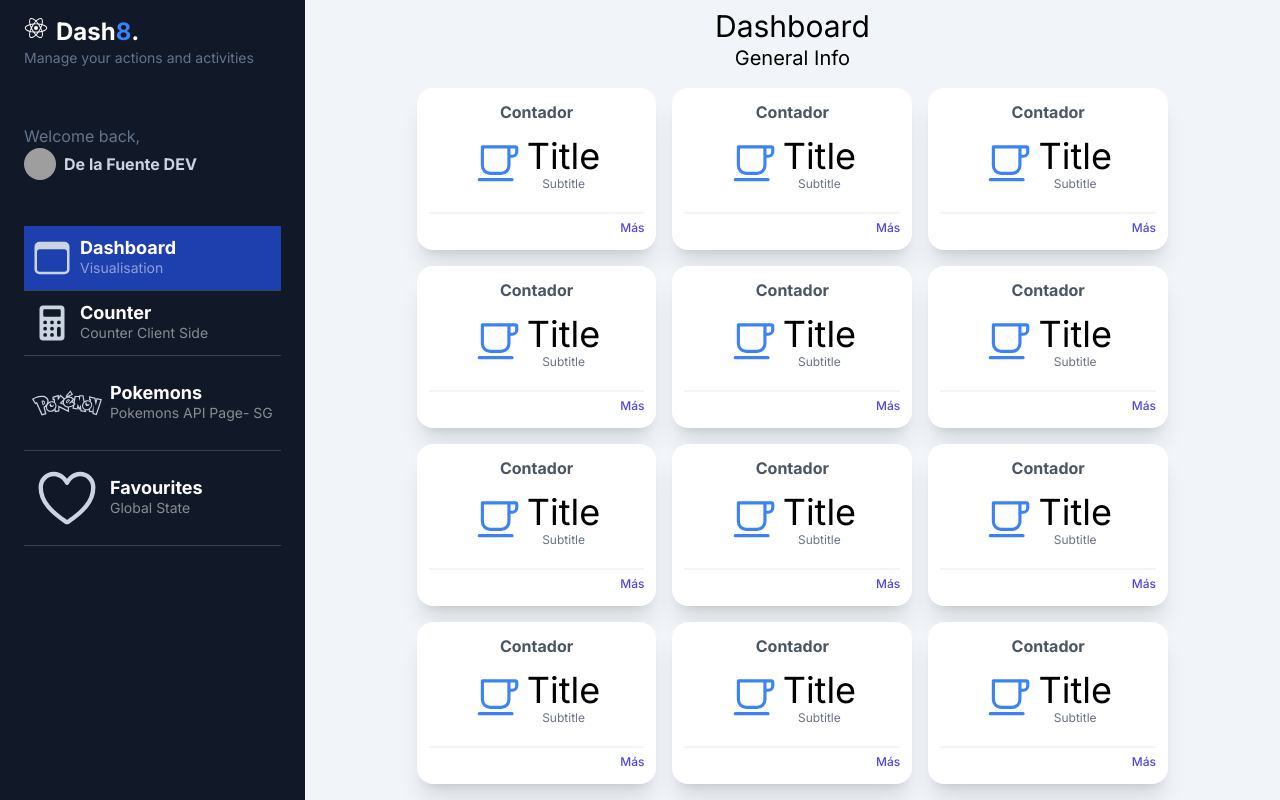
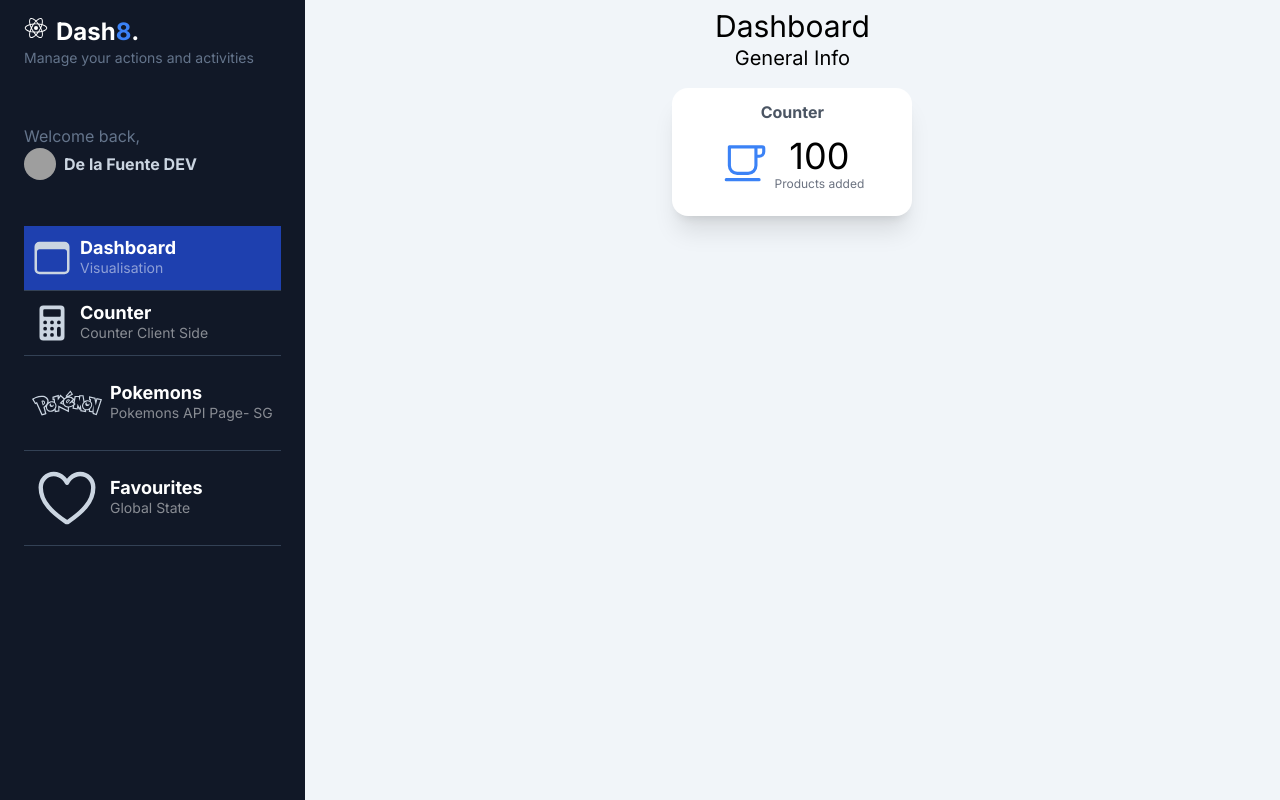
Before and after one commit to delafuentej/next_dashboard, a Next.js app: page /dashboard/main in a window 1280 px wide. Built offline with nearby package versions, Linux system fonts and the light colour scheme; grey boxes are pictures that could not be loaded.

Commit message:
widgetsGrid component

```diff
--- a/src/app/dashboard/main/page.tsx
+++ b/src/app/dashboard/main/page.tsx
@@ -1,6 +1,7 @@
 import { SimpleWidget } from '@/components';
 import React from 'react';
 import { Metadata } from 'next';
+import WidgetsGrid from '@/components/dashboard/WidgetsGrid';
 
 export const metadata: Metadata = {
   title: 'Admin Dashboard',
@@ -13,21 +14,7 @@ const Main = () => {
       <h1 className='mt-2 text-3xl'>Dashboard</h1>
       <span className='text-xl'>General Info</span>
 
-      <div className='flex flex-wrap items-center justify-center p-2'>
-        <SimpleWidget />
-        <SimpleWidget />
-        <SimpleWidget />
-        <SimpleWidget />
-        <SimpleWidget />
-        <SimpleWidget />
-        <SimpleWidget />
-        <SimpleWidget />
-        <SimpleWidget />
-        <SimpleWidget />
-        <SimpleWidget />
-        <SimpleWidget />
-        <SimpleWidget />
-      </div>
+     <WidgetsGrid />
     </div>
   )
 
--- a/src/components/SimpleWidget.tsx
+++ /dev/null
@@ -1,30 +0,0 @@
-import { IoCafeOutline } from "react-icons/io5"
-
-export const SimpleWidget = () => {
-  return (
-    <div className="bg-white shadow-xl p-3 sm:min-w-[25%] min-w-full  rounded-2xl border-1 border-gray-50 mx-2 my-2">
-      <div className="flex flex-col">
-        <div>
-          <h2 className="font-bold text-gray-600 text-center">Contador</h2>
-        </div>
-        <div className="my-3">
-          <div className="flex flex-row items-center justify-center space-x-1 ">
-            <div id="icon">
-              {/* Icono irá aquí */}
-              <IoCafeOutline size={50} className="text-blue-500"/>
-            </div>
-            <div id="temp" className="text-center">
-              <h4 className="text-4xl">Title</h4>
-              <p className="text-xs text-gray-500">Subtitle</p>
-            </div>
-          </div>
-        </div>
-
-        <div className="w-full place-items-end text-right border-t-2 border-gray-100 mt-2">
-            <a href="#" className="text-indigo-600 text-xs font-medium">Más</a>
-        </div>
-
-      </div>
-    </div>
-  )
-}
--- /dev/null
+++ b/src/components/dashboard/SimpleWidget.tsx
@@ -0,0 +1,52 @@
+import Link from "next/link";
+import { IoCafeOutline } from "react-icons/io5";
+
+interface Props {
+  title: string;
+  subTitle?: string;
+  label?: string;
+  icon?: React.ReactNode;
+  href?: string;
+}
+
+export const SimpleWidget = ({title, subTitle, label, icon, href}: Props) => {
+  return (
+    <div className="bg-white shadow-xl p-3 sm:min-w-[25%] min-w-full  rounded-2xl border-1 border-gray-50 mx-2 my-2">
+      <div className="flex flex-col">
+        { label &&
+       ( <div>
+          <h2 className="font-bold text-gray-600 text-center">{label}</h2>
+        </div> )
+        }
+
+        <div className="my-3">
+          <div className="flex flex-row items-center justify-center space-x-1 ">
+
+            { icon &&
+              (<div id="icon">
+              {/* Icono irá aquí */}
+                <IoCafeOutline size={50} className="text-blue-500"/>
+              </div>)
+            }
+
+            <div id="temp" className="text-center">
+              <h4 className="text-4xl">{title}</h4>
+
+              { subTitle && ( <p className="text-xs text-gray-500">{subTitle}</p>)}
+            </div>
+          </div>
+        </div>
+            {href &&
+            (
+              <div className="w-full place-items-end text-right border-t-2 border-gray-100 mt-2">
+                <Link href={href} className="text-indigo-600 text-xs font-medium">More</Link>
+          </div>
+            )
+            }
+
+
+
+      </div>
+    </div>
+  )
+}
--- /dev/null
+++ b/src/components/dashboard/WidgetsGrid.tsx
@@ -0,0 +1,24 @@
+'use client';
+
+import React from 'react'
+import { SimpleWidget } from './SimpleWidget';
+import { IoCartOutline } from 'react-icons/io5';
+import { useAppSelector } from '../../store/index';
+
+const WidgetsGrid = () => {
+    const isCart = useAppSelector( state => state.counter.count)
+  return (
+        <div className='flex flex-wrap items-center justify-center p-2'>
+        <SimpleWidget
+            title={`${isCart}`}
+            subTitle='Products added'
+            label='Counter'
+            icon = {<IoCartOutline size={70} className='text-blue-600'/>}
+            />
+        {/* <SimpleWidget  title=''/> */}
+
+      </div>
+  )
+}
+
+export default WidgetsGrid
```
Also changed, not shown: src/components/index.ts (+4 -3 lines), src/components/sidebar/Sidebar.tsx (renamed from src/components/Sidebar.tsx), src/components/sidebar/SidebarMenuItem.tsx (renamed from src/components/SidebarMenuItem.tsx).
